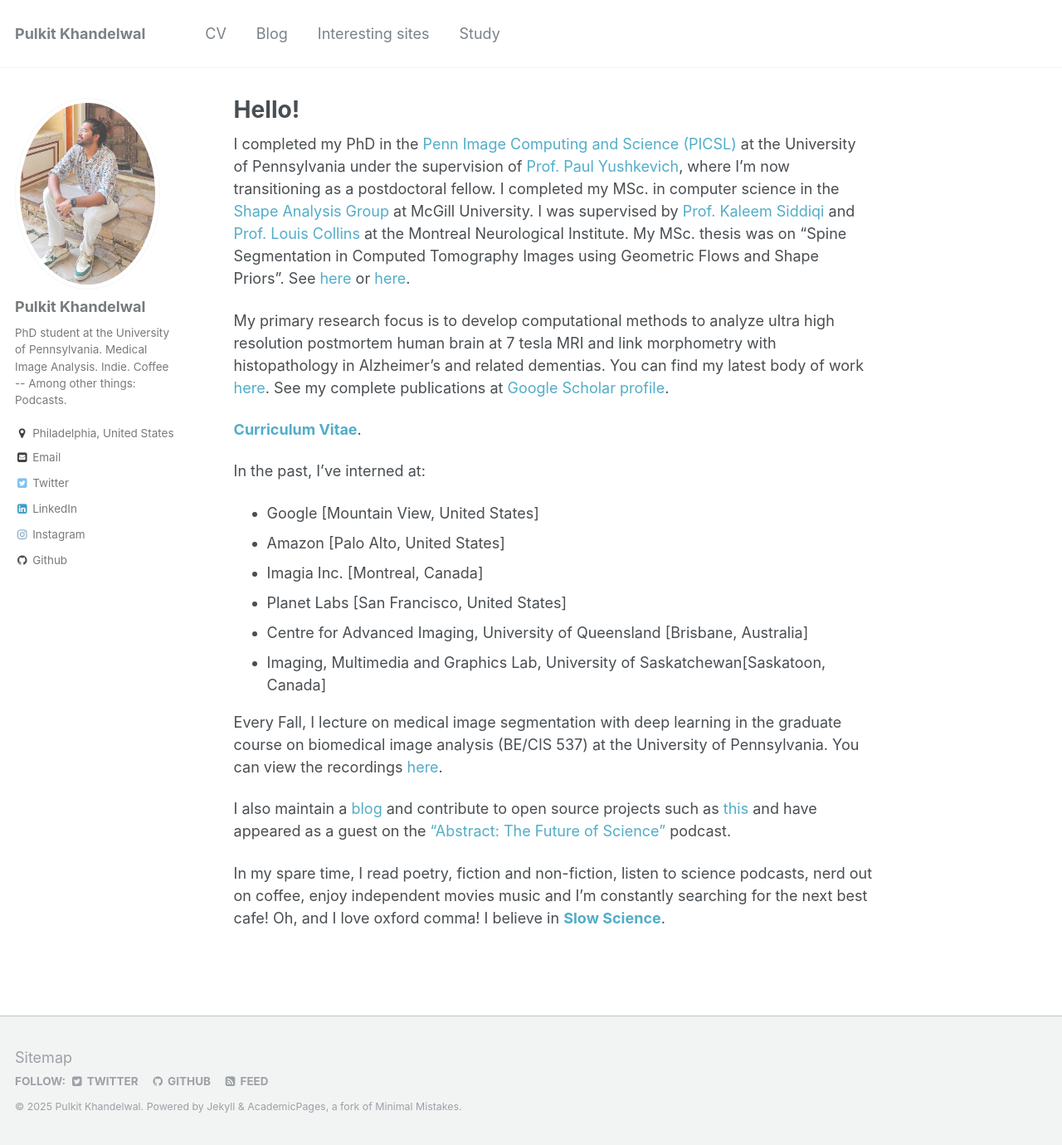
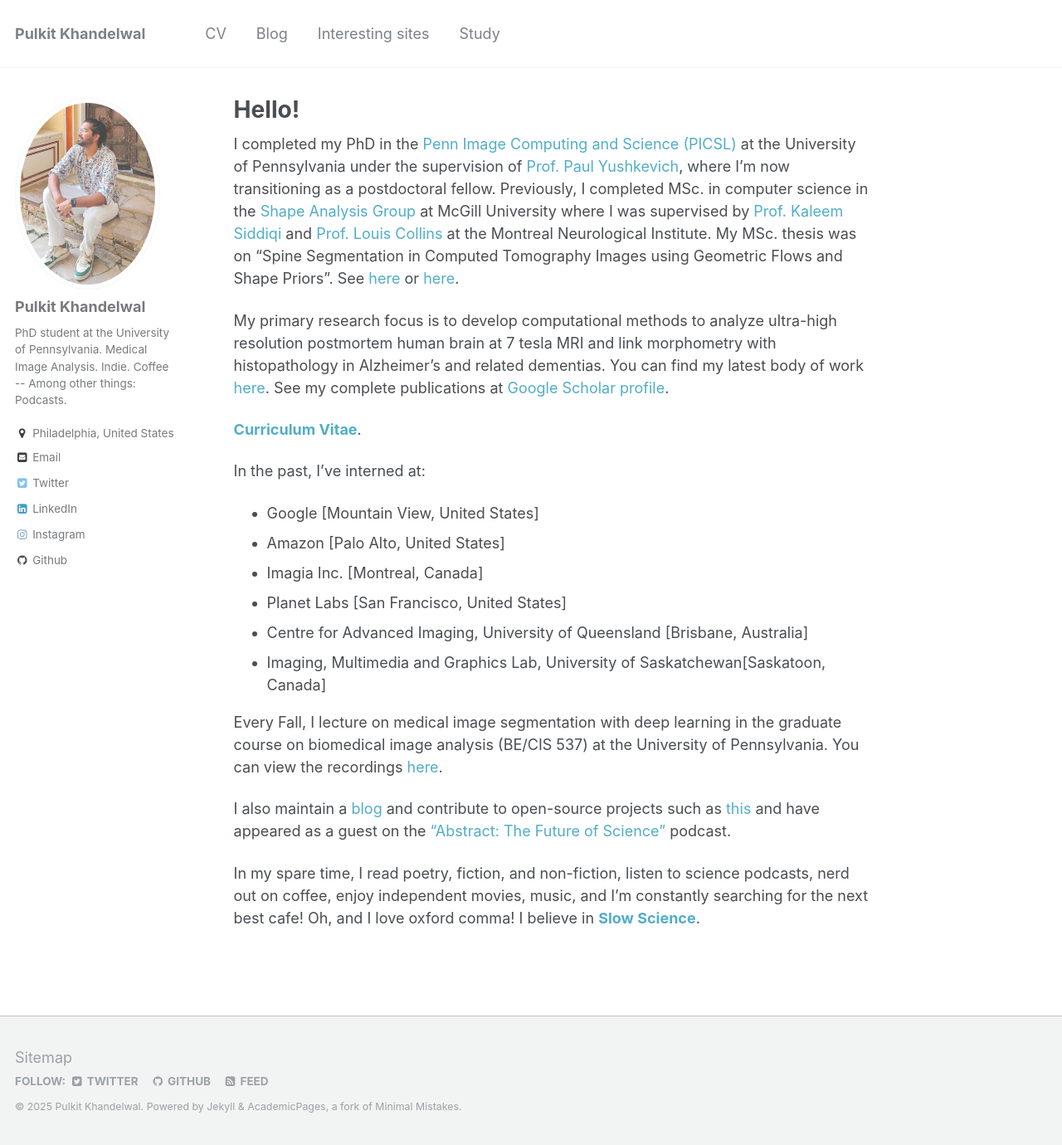
Before and after one commit to Pulkit-Khandelwal/pulkit-khandelwal.github.io, a Jekyll site: the page built from _pages/about.md, in a window 1280 px wide and 1380 px high. Shown: the whole window at 83% size. Built offline with Jekyll 4.4.1, drawn with Linux system fonts in a browser that asks for light colours.

Commit message:
Update about.md

```diff
--- a/_pages/about.md
+++ b/_pages/about.md
@@ -7,9 +7,9 @@
   - /about/
   - /about.html
 ---
-I completed my PhD in the [Penn Image Computing and Science (PICSL)](http://picsl.upenn.edu/) at the University of Pennsylvania under the supervision of [Prof. Paul Yushkevich](https://www.med.upenn.edu/apps/faculty/index.php/g275/p2693923), where I'm now transitioning as a postdoctoral fellow. I completed my MSc. in computer science in the [Shape Analysis Group](http://www.cim.mcgill.ca/~shape/) at McGill University. I was supervised by [Prof. Kaleem Siddiqi](http://www.cim.mcgill.ca/~siddiqi/) and [Prof. Louis Collins](http://nist.mni.mcgill.ca/) at the Montreal Neurological Institute. My MSc. thesis was on "Spine Segmentation in Computed Tomography Images using Geometric Flows and Shape Priors". See [here](https://escholarship.mcgill.ca/concern/theses/4b29bb21t) or [here](https://www.frontiersin.org/articles/10.3389/fcomp.2021.592296/full).
+I completed my PhD in the [Penn Image Computing and Science (PICSL)](http://picsl.upenn.edu/) at the University of Pennsylvania under the supervision of [Prof. Paul Yushkevich](https://www.med.upenn.edu/apps/faculty/index.php/g275/p2693923), where I'm now transitioning as a postdoctoral fellow. Previously, I completed MSc. in computer science in the [Shape Analysis Group](http://www.cim.mcgill.ca/~shape/) at McGill University where I was supervised by [Prof. Kaleem Siddiqi](http://www.cim.mcgill.ca/~siddiqi/) and [Prof. Louis Collins](http://nist.mni.mcgill.ca/) at the Montreal Neurological Institute. My MSc. thesis was on "Spine Segmentation in Computed Tomography Images using Geometric Flows and Shape Priors". See [here](https://escholarship.mcgill.ca/concern/theses/4b29bb21t) or [here](https://www.frontiersin.org/articles/10.3389/fcomp.2021.592296/full).
 
-My primary research focus is to develop computational methods to analyze ultra high resolution postmortem human brain at 7 tesla MRI and link morphometry with histopathology in Alzheimer's and related dementias. You can find my latest body of work [here](https://pulkit-khandelwal.github.io/exvivo-brain-upenn/). See my complete publications at [Google Scholar profile](https://scholar.google.com/citations?hl=en&user=6BOwPcoAAAAJ&view_op=list_works&sortby=pubdate).
+My primary research focus is to develop computational methods to analyze ultra-high resolution postmortem human brain at 7 tesla MRI and link morphometry with histopathology in Alzheimer's and related dementias. You can find my latest body of work [here](https://pulkit-khandelwal.github.io/exvivo-brain-upenn/). See my complete publications at [Google Scholar profile](https://scholar.google.com/citations?hl=en&user=6BOwPcoAAAAJ&view_op=list_works&sortby=pubdate).
 
 [**Curriculum Vitae**](https://github.com/Pulkit-Khandelwal/pulkit-khandelwal.github.io/blob/master/Pulkit_Khandelwal_CV.pdf).
 
@@ -23,7 +23,7 @@
 
 Every Fall, I lecture on medical image segmentation with deep learning in the graduate course on biomedical image analysis (BE/CIS 537) at the University of Pennsylvania. You can view the recordings [here](https://pulkit-khandelwal.github.io/medical-image-segmentation-deep-learning/).
 
-I also maintain a [blog](https://pulkit-khandelwal.github.io/blog/) and contribute to open source projects such as [this](https://github.com/Pulkit-Khandelwal/Reinforcement-Learning-Notebooks) and have appeared as a guest on the ["Abstract: The Future of Science"](https://anchor.fm/abstractcast) podcast.
+I also maintain a [blog](https://pulkit-khandelwal.github.io/blog/) and contribute to open-source projects such as [this](https://github.com/Pulkit-Khandelwal/Reinforcement-Learning-Notebooks) and have appeared as a guest on the ["Abstract: The Future of Science"](https://anchor.fm/abstractcast) podcast.
 
-In my spare time, I read poetry, fiction and non-fiction, listen to science podcasts, nerd out on coffee, enjoy independent movies music and I'm constantly searching for the next best cafe! Oh, and I love oxford comma!
+In my spare time, I read poetry, fiction, and non-fiction, listen to science podcasts, nerd out on coffee, enjoy independent movies, music, and I'm constantly searching for the next best cafe! Oh, and I love oxford comma!
 I believe in [**Slow Science**](http://slow-science.org/).
```
